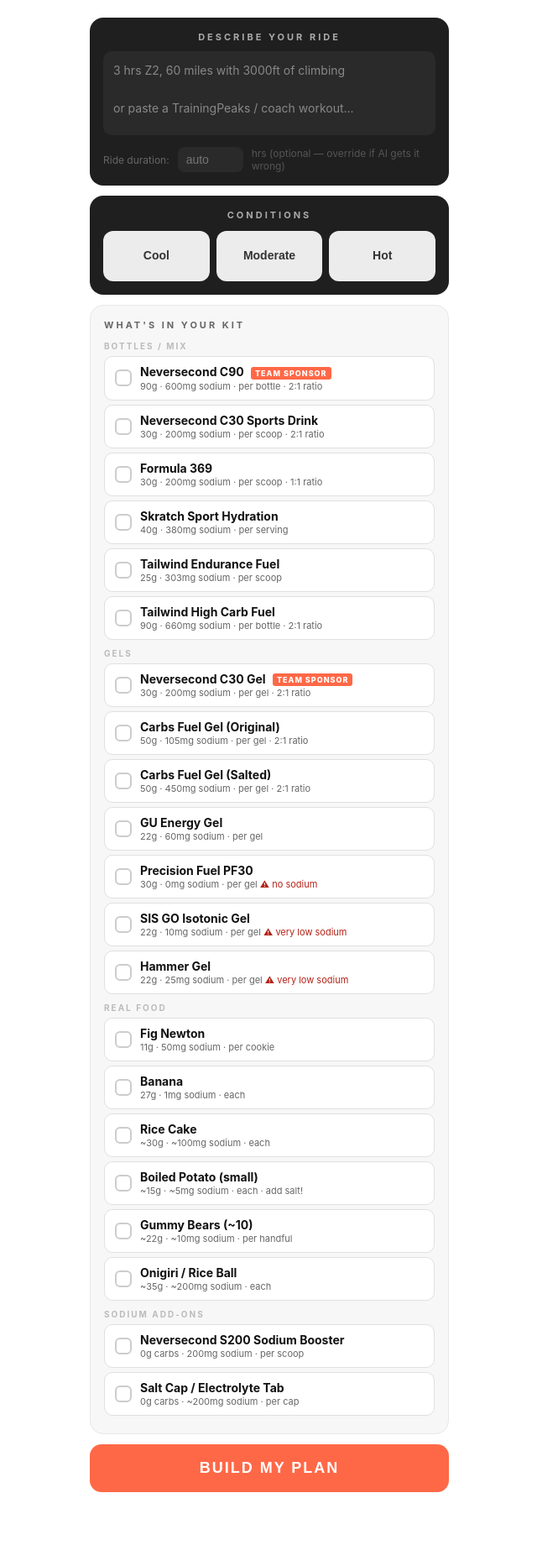
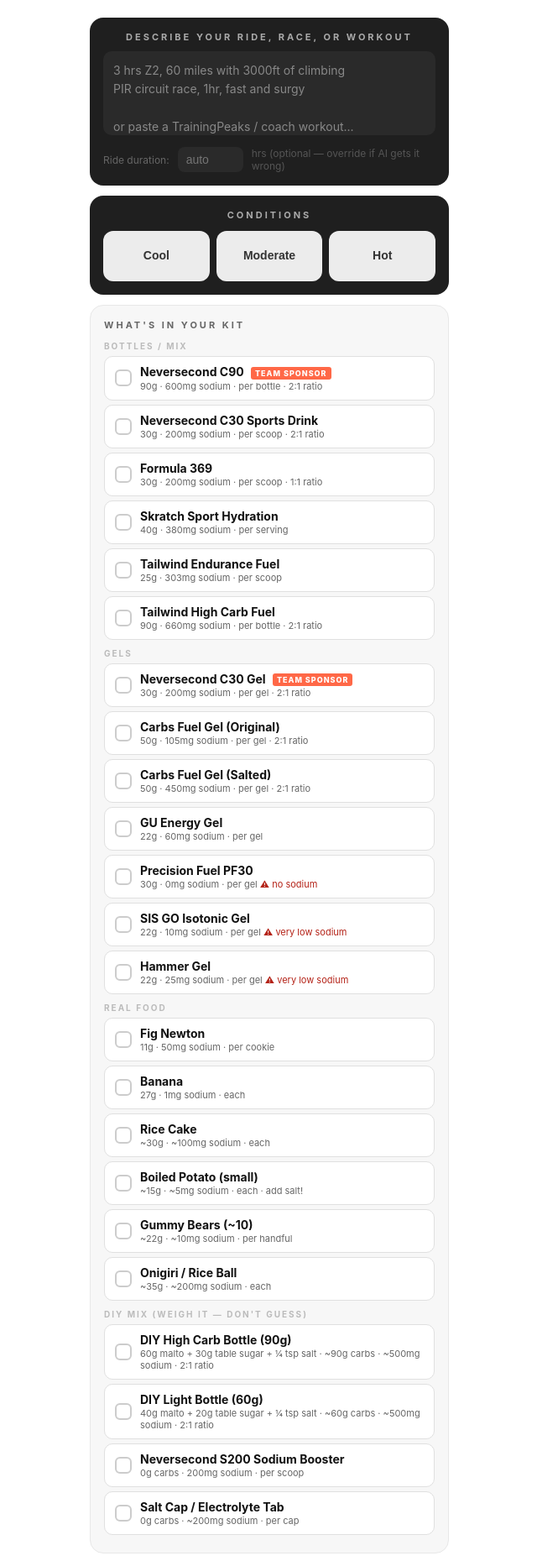
Before and after one commit to ampliobeta/fuel-fiesta, a website: page index.html in a window 1280 px wide. Shown: the part 91-1950 px from the top of the page at 84% size, without its empty margins (319-959 px from the left). Before the commit the page ends 1916 px from the top, so only its background shows below. Drawn offline with Linux system fonts and the light colour scheme.

Commit message:
Add files via upload

```diff
--- a/index.html
+++ b/index.html
@@ -149,13 +149,13 @@
       <h1>FUEL CONTROL</h1>
       <div class="logo-bar"></div>
     </div>
-    <div class="sub">no bullshit mode</div>
+    <div class="sub">team oregon &mdash; use what you've got</div>
   </div>
 
   <!-- DESCRIBE YOUR RIDE -->
   <div class="desc-card">
-    <div class="desc-card-title">Describe your ride</div>
-    <textarea id="rideDesc" placeholder="3 hrs Z2, 60 miles with 3000ft of climbing&#10;&#10;or paste a TrainingPeaks / coach workout..."></textarea>
+    <div class="desc-card-title">Describe your ride, race, or workout</div>
+    <textarea id="rideDesc" placeholder="3 hrs Z2, 60 miles with 3000ft of climbing&#10;PIR circuit race, 1hr, fast and surgy&#10;&#10;or paste a TrainingPeaks / coach workout..."></textarea>
     <div style="display:flex;align-items:center;gap:10px;margin-top:10px;">
       <div style="font-size:12px;color:#666;white-space:nowrap;">Ride duration:</div>
       <input type="number" id="rideDuration" placeholder="auto" min="10" max="600"
@@ -280,7 +280,17 @@
       <div class="product-item-detail">~35g · ~200mg sodium · each</div></div>
     </div>
 
-    <div class="product-group-label">Sodium Add-ons</div>
+    <div class="product-group-label">DIY Mix (weigh it — don't guess)</div>
+    <div class="product-item" data-product="diy-full" data-carbs="90" data-sodium="500" data-type="bottle" data-unit="bottle" data-ratio="2:1">
+      <div class="product-item-check"></div>
+      <div><div class="product-item-name">DIY High Carb Bottle (90g)</div>
+      <div class="product-item-detail">60g malto + 30g table sugar + ¼ tsp salt · ~90g carbs · ~500mg sodium · 2:1 ratio</div></div>
+    </div>
+    <div class="product-item" data-product="diy-light" data-carbs="60" data-sodium="500" data-type="bottle" data-unit="bottle" data-ratio="2:1">
+      <div class="product-item-check"></div>
+      <div><div class="product-item-name">DIY Light Bottle (60g)</div>
+      <div class="product-item-detail">40g malto + 20g table sugar + ¼ tsp salt · ~60g carbs · ~500mg sodium · 2:1 ratio</div></div>
+    </div>
     <div class="product-item" data-product="ns-s200" data-carbs="0" data-sodium="200" data-type="sodium" data-unit="scoop">
       <div class="product-item-check"></div>
       <div><div class="product-item-name">Neversecond S200 Sodium Booster</div>
@@ -393,7 +403,12 @@
       '- BOTTLE MODEL: Riders have exactly 2 bottle cages. Build the pack list around 2 bottles loaded with enough carbs to cover the ride, then fill the remaining carb gap with gels and real food. Never suggest more than 2 bottles. Example for 3hr ride at 80g/hr (240g total): Bottle 1 — 3 scoops Formula 369 (90g), Bottle 2 — 3 scoops Formula 369 (90g), then 1-2 gels for the remaining 60g gap.\n' +
       '- REAL NUMBERS: Each pack list item should carry a realistic carb load. A bottle with 2-3 scoops of a 30g product = 60-90g. A 50g gel = 50g. Fig newtons = ~11g each. Show the math simply.\n' +
       '- RATIO NOTE IS IMPORTANT: If the ride has any intensity — intervals, threshold blocks, hard efforts, climbs at pace, anything above easy Z2 — ratio_note MUST be included and must be direct. Say clearly: "This ride has intensity. 2:1 glucose:fructose products (Neversecond, Carbs Fuel, Maurten) let you absorb up to 90g/hr. Formula 369 and Skratch are 1:1 — fine up to about 60g/hr but you will hit a wall trying to push higher." If the ride is pure easy Z2 with no intensity, ratio does not matter much — say so or leave empty.\n' +
-      '- TIMING MATTERS: For rides with a warmup followed by hard intervals or intensity, the pack list should reflect pre-loading strategy. If there is a warmup period (even 15-20 min), instruct the rider to take a gel or eat something carb-dense DURING the warmup — before the hard blocks start. The gut does not absorb well under high intensity. Get carbs in early, not during the hard efforts. For example: "Take 1-2 gels in the warmup before intervals start, then sip bottles through recovery blocks." This should show up in field_notes and optionally in the pack_list timing.\n' +
+      '- SHORT RACE LOGIC (under 45 min, e.g. Mt Tabor, TT): No bottle. Pre-load 1-2 gels 10-15 min before start. 1 gel in pocket max. Gut shuts down at race pace — all fueling before the gun.\n' +
+      '- CIRCUIT RACE LOGIC (45-75 min, longer laps e.g. PIR on a track): Pre-load 2 gels before start (100g primary fuel). 1 light bottle (50-60g mix) mostly for hydration — sip on longer straights. 1 spare gel in pocket, can grab it on a clean lap. Longer lap = occasional fueling windows. Pre-loading 2:1 ratio matters — absorption needs to be happening before surges.\n' +
+      '- SHORT CRITERIUM LOGIC (45-75 min, short punchy course e.g. 3/4 mile crit): Pre-load is almost everything. 2 gels before start. Water bottle only — just enough to wet mouth and lips, maybe 30-40g mix if anything. No realistic gel windows mid-race on a punchy short course. Any fueling attempt mid-race is risky. Field notes should say: pre-load hard, water bottle for mouth, do not count on eating during.\n' +
+      '- DIY MIX: Some riders make their own — maltodextrin + table sugar + salt. This is completely legitimate, well-proven, and cheap. The key formula: 1:1 malto to table sugar by weight = 2:1 glucose:fructose ratio (because table sugar is 50/50 glucose/fructose). Proper recipes: 90g bottle = 60g malto + 30g table sugar + 500mg sodium. 60g bottle = 40g malto + 20g table sugar + 500mg sodium. Must be weighed — tablespoons are inaccurate. Performs identically to commercial products at a fraction of the cost. Treat it exactly the same as any commercial product.\n' +
+      '- ROAD RACE LOGIC (2-4hr, variable intensity): Feed zones and teammates change the math. Bottles get swapped. Pockets full. Neutral sections and climbs are fueling windows. Start conservative, build intake as race progresses. Real food viable on steadier sections — bars, rice cakes, fig newtons. Gels for attacks and climbs. Sodium builds as a concern over duration. 2:1 products matter when intensity spikes.\n' +
+      '- GRAVEL RACE LOGIC (3-5hr, sustained mixed terrain): Self-supported mostly, pockets loaded. Steady sustained effort with punchy climbs. Real food is your friend — potatoes, rice balls, fig newtons, gummy bears all work. Bottles are actually consumed not just rinsed. Hourly fueling is realistic. Sodium is critical over this duration especially with heat and dust. Pre-load before start, then steady intake every 20-30 min. Do not wait for hunger — already too late by then.\n' +
       '- bottom_line should be direct and honest about THIS specific ride. No fluff.\n' +
       '- Return ONLY the JSON object. No preamble, no markdown fences.';
 
```
